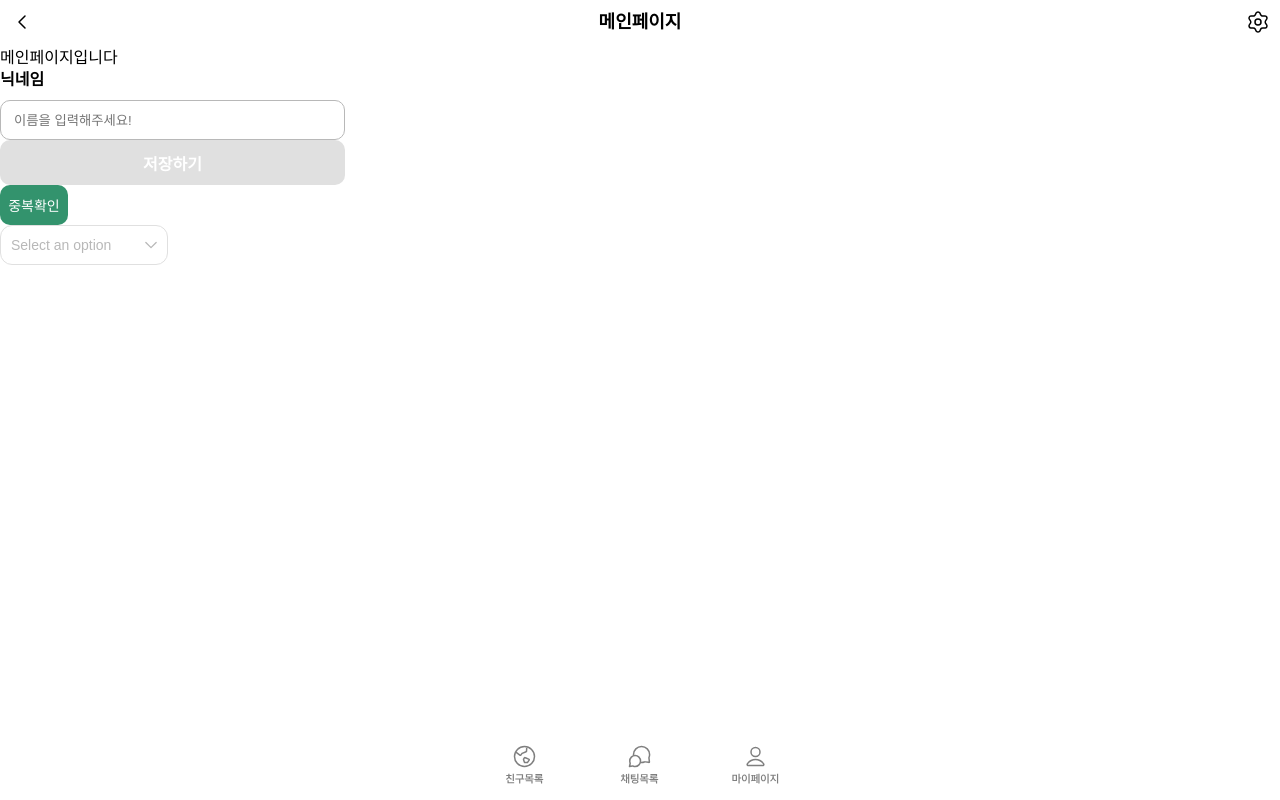
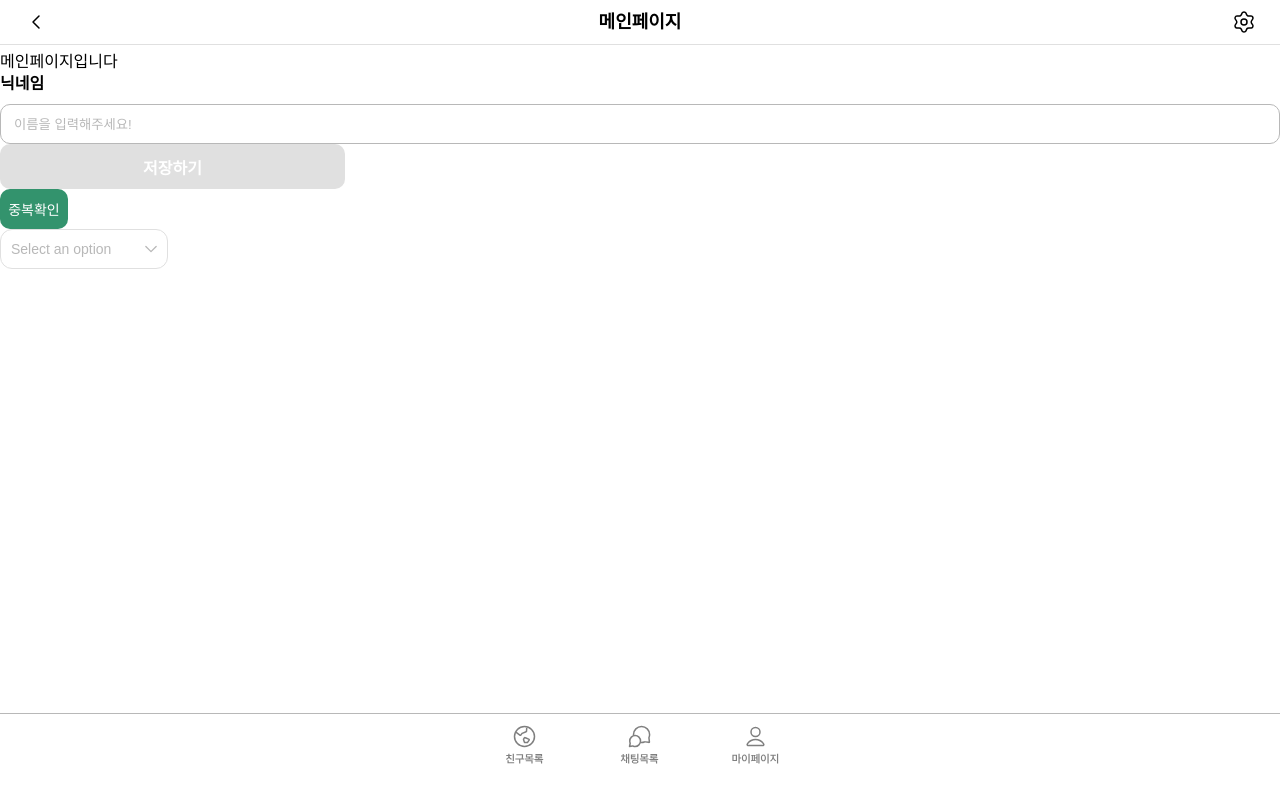
Before and after one commit to TeamQok/ewhaLang, a React (Create React App) app in the folder ewhalang/: page / in a window 1280 px wide. Built offline with nearby package versions, Linux system fonts and the light colour scheme; a web font is replaced by a local one.

Commit message:
🐛 : 공용컴포넌트 width 조정 + 상단,하단바 위치 fixed

```diff
--- a/ewhalang/public/index.html
+++ b/ewhalang/public/index.html
@@ -4,11 +4,18 @@
     <meta charset="utf-8" />
     <link rel="icon" href="%PUBLIC_URL%/favicon.ico" />
     <meta name="viewport" content="width=device-width, initial-scale=1" />
-    <meta name="theme-color" content="#000000" />
+    <meta name="theme-color" content="#ffffff" />
     <meta
       name="description"
       content="Web site created using create-react-app"
     />
+    <meta
+      name="viewport"
+      content="width=device-width, initial-scale=1, viewport-fit=cover"
+    />
+    <meta name="apple-mobile-web-app-capable" content="yes" />
+    <meta name="apple-mobile-web-app-status-bar-style" content="default" />
+
     <link rel="apple-touch-icon" href="%PUBLIC_URL%/logo192.png" />
     <!--
       manifest.json provides metadata used when your web app is installed on a
--- a/ewhalang/src/App.js
+++ b/ewhalang/src/App.js
@@ -5,6 +5,8 @@ import { BrowserRouter, Routes, Route } from "react-router-dom";
 import MainPage from "./pages/MainPage";
 import Login from "./pages/Login";
 import Onboarding from "./pages/Onboarding";
+import Signup1 from "./pages/Signup1";
+import Signup2 from "./pages/Signup2";
 
 function App() {
   return (
@@ -14,10 +16,15 @@ function App() {
           {/* 메인 페이지 */}
           <Route exact path="/" element={<MainPage />} />
 
+          {/* 초기화면 페이지 */}
+          <Route exact path="/onboarding" element={<Onboarding />} />
+
           {/*로그인 페이지 */}
           <Route exact path="/login" element={<Login />} />
-          {/* 초기화면 페이지 */}
-          <Route exact path="/onboarding" element={<Onboarding />} />
+          {/*회원가입 페이지1 */}
+          <Route exact path="/signup1" element={<Signup1 />} />
+          {/*회원가입 페이지2 */}
+          <Route exact path="/signup2" element={<Signup2 />} />
         </Routes>
       </BrowserRouter>
     </>
--- a/ewhalang/src/components/common/ButtonType.js
+++ b/ewhalang/src/components/common/ButtonType.js
@@ -1,24 +1,29 @@
 // 버튼 타입 정의
 const ButtonType = {
   GREEN: {
-      background: 'var(--sub1)',
-      color: 'var(--white)',
-      border: 'none'
+    background: "var(--sub1)",
+    color: "var(--white)",
+    border: "none",
   },
   LONG_GREY: {
-      background: 'var(--grey4)',
-      color: 'var(--white)',
-      border: 'none'
+    background: "var(--grey4)",
+    color: "var(--white)",
+    border: "none",
+  },
+  LONG_GREY_BLACK: {
+    background: "var(--grey4)",
+    color: "var(--grey1)",
+    border: "none",
   },
   SHORT_GREY: {
-        background: 'var(--grey5)',
-        color: 'var(--grey1)',
-        border: 'none'
+    background: "var(--grey5)",
+    color: "var(--grey1)",
+    border: "none",
   },
   WHITE: {
-      background: 'var(--white)',
-      color: 'var(--sub1)',
-      border: '1px solid var(--sub1)'
+    background: "var(--white)",
+    color: "var(--sub1)",
+    border: "1px solid var(--sub1)",
   },
 };
 
--- a/ewhalang/src/components/common/InputBox.jsx
+++ b/ewhalang/src/components/common/InputBox.jsx
@@ -5,7 +5,7 @@ const InputBox = ({ title, placeholder }) => {
     <>
       <Title>{title}</Title>
 
-      <Input placeholder={placeholder} />
+      <Input placeholder={placeholder} type="text" />
     </>
   );
 };
@@ -28,9 +28,12 @@ const Input = styled.input`
   border-radius: 10px;
   border: 1px solid var(--Grey-3, #b8b8b8);
   background: var(--White, #fff);
-  width: 345px;
+  width: 100%;
   height: 40px;
   padding: 8px 13px;
   box-sizing: border-box;
   outline: none;
+  &::placeholder {
+    color: var(--grey3);
+  }
 `;
--- a/ewhalang/src/components/layout/BottomBar.jsx
+++ b/ewhalang/src/components/layout/BottomBar.jsx
@@ -72,9 +72,12 @@ const Wrapper = styled.div`
   justify-content: center;
   text-align: center;
   width: 100%;
-  position: absolute;
+  position: fixed;
   bottom: 0;
-  margin-bottom: 10px;
+  padding-bottom: 30px;
+  border-top: 0.5px solid var(--Grey-3, #b8b8b8);
+  background: var(--White, #fff);
+  background-color: white;
 `;
 
 const Item = styled.div`
--- a/ewhalang/src/components/layout/topbar.jsx
+++ b/ewhalang/src/components/layout/topbar.jsx
@@ -64,6 +64,15 @@ const Wrapper = styled.div`
   justify-content: space-between;
   align-items: center;
   flex-shrink: 0;
+  box-sizing: border-box;
+  padding-left: 14px;
+  padding-right: 14px;
+  border-bottom: 1px solid var(--Grey-4, #e0e0e0);
+  width: 100%;
+  background-color: white;
+  position: fixed;
+  top: 0;
+  z-index: 1000;
 `;
 
 const Right = styled.div`
--- a/ewhalang/src/style/common.css
+++ b/ewhalang/src/style/common.css
@@ -11,6 +11,7 @@
 body {
   padding: 0;
   margin: 0;
+  margin-top: 48px;
   font-family: "Pretendard", sans-serif;
   -ms-overflow-style: none; /* IE and Edge */
   scrollbar-width: none; /* Firefox */
```
Lines whose indentation alone changed are shown as unchanged.
